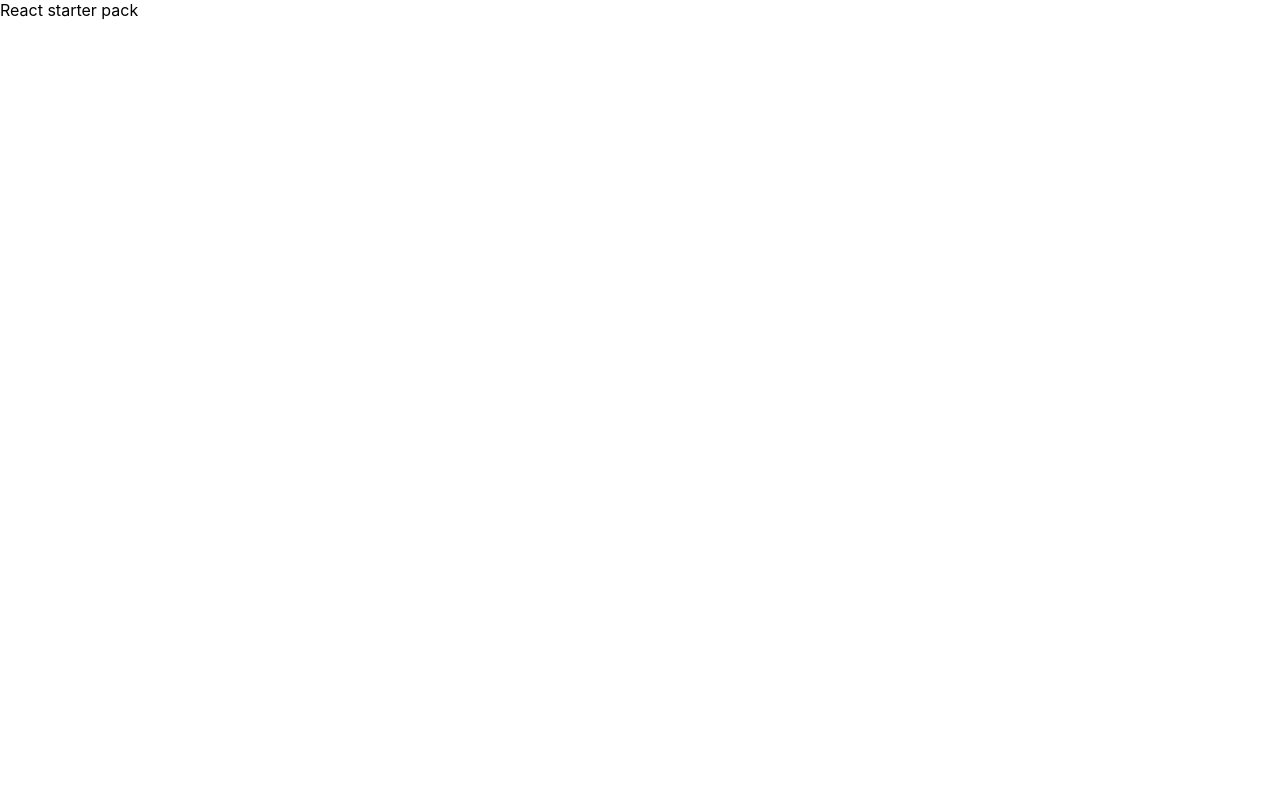
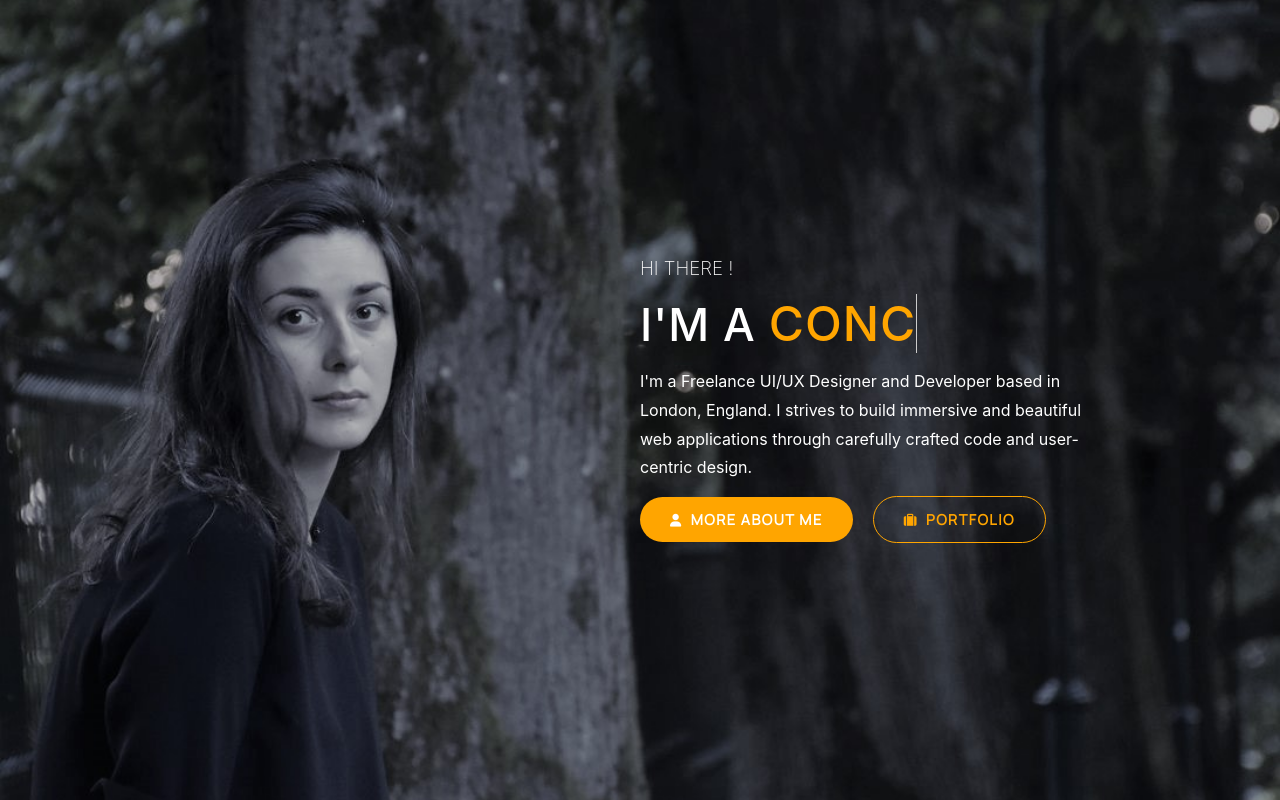
Before and after one commit to PetDavy/masha-klavier, a React (Create React App) app: page / in a window 1280 px wide. Built offline with nearby package versions, Linux system fonts and the light colour scheme.

Commit message:
add home page

```diff
--- a/package.json
+++ b/package.json
@@ -9,6 +9,8 @@
     "@testing-library/user-event": "^12.2.2",
     "react": "^17.0.1",
     "react-dom": "^17.0.1",
+    "react-router": "^5.2.0",
+    "react-router-dom": "^5.2.0",
     "react-scripts": "4.0.0",
     "web-vitals": "^0.2.4"
   },
--- a/public/index.html
+++ b/public/index.html
@@ -8,6 +8,9 @@
       name="description"
       content="Web site created using create-react-app"
     />
+    <link rel="preconnect" href="https://fonts.gstatic.com">
+    <link href="https://fonts.googleapis.com/css2?family=Manrope&display=swap" rel="stylesheet">
+    <script src="https://kit.fontawesome.com/38275cb7f9.js" crossorigin="anonymous"></script>
     <title>React App</title>
   </head>
   <body>
--- a/src/App.jsx
+++ b/src/App.jsx
@@ -1,8 +1,18 @@
 import React from 'react';
+import { Route, Switch } from 'react-router-dom';
+import { Home } from './components/Home';
 import './App.scss';
 
 export const App = () => (
-  <div>
-    React starter pack
+  <div className="App">
+    <Switch>
+      <Route exact path="/">
+        <Home />
+      </Route>
+
+      <Route exact path="*">
+        <h1>Page Not Found</h1>
+      </Route>
+    </Switch>
   </div>
 );
--- a/src/App.scss
+++ b/src/App.scss
@@ -1,8 +1,66 @@
-.nav {
-  display: flex;
-  margin: 20px;
+$primary-transition: 0.5s;
 
-  * {
-    margin-right: 10px;
+*,
+*:before,
+*:after {
+  box-sizing: border-box;
+}
+
+html {
+  font-family: 'Manrope', sans-serif;
+}
+
+body {
+  overflow: hidden;
+}
+
+body,
+h1,
+h2,
+h3,
+p {
+  margin: 0;
+  padding: 0;
+}
+
+.App {
+  & section {
+    display: flex;
+    position: absolute;
+    top: 0;
+    // left: 100%;
+    left: 0;
+    width: 100%;
+    height: 100vh;
+    overflow-y: auto;
   }
 }
+
+.btn {
+	display: inline-block;
+	margin-right: 20px;
+  padding:13px 30px;
+
+	font-size: 0.9rem;
+  font-weight: 700;
+  font-family: 'Manrope', sans-serif;
+	letter-spacing: 1.5px;
+	text-transform: uppercase;
+  border-radius: 50px;
+	text-decoration: none;
+
+  overflow:hidden;
+  cursor: pointer;
+
+  & i {
+    position: relative;
+    font-size: 0.8rem;
+    margin-right: 8px;
+    z-index: 2;
+  }
+
+  & span {
+    position: relative;
+    z-index: 2;
+  }
+}
--- /dev/null
+++ b/src/components/Home/Home.jsx
@@ -0,0 +1,37 @@
+import React from 'react';
+import { TypingText } from './TypingText';
+import './Home.scss';
+
+export const Home = () => (
+  <section className="Home">
+    <div className="Home__text">
+      <h3 className="Home__text--small">hi there !</h3>
+      <h1 className="Home__text--large">
+        {`i'm a `}
+        <TypingText />
+      </h1>
+      <p className="Home__paragraph">
+        I&apos;m a Freelance UI/UX Designer and Developer based in
+        London, England. I strives to build immersive and beautiful web
+        applications through carefully crafted code and user-centric design.
+      </p>
+
+      <div className="Home__buttons">
+        <button
+          type="button"
+          className="btn Home__btn-about"
+        >
+          <i className="fas fa-user" />
+          <span>more about me</span>
+        </button>
+        <button
+          type="button"
+          className="btn Home__btn-portfolio"
+        >
+          <i className="fas fa-suitcase" />
+          <span>portfolio</span>
+        </button>
+      </div>
+    </div>
+  </section>
+);
--- /dev/null
+++ b/src/components/Home/Home.scss
@@ -0,0 +1,106 @@
+$primary-color: orange;
+
+.Home {
+	justify-content: flex-end;
+  align-items: center;
+
+  background: url('../../media/main-showcase.jpg') no-repeat center/cover;
+
+  &__paragraph {
+    max-width: 70%;
+    padding: 7px 0;
+    line-height: 1.8;
+  }
+
+  &__buttons {
+    padding: 7px 0;
+  }
+
+  &__btn-about {
+    position: relative;
+    background: $primary-color;
+    color: #fff;
+    border: none;
+
+    &::before {
+      position: absolute;
+      top:0;
+      left:-20%;
+      content: '';
+      transform: skewX(-40deg);
+      background:#4d4d4d;
+      width: 0%;
+      height: 100%;
+
+      z-index: 1;
+      transition: width 0.5s;
+    }
+
+    &:hover::before {
+      width: 130%;
+    }
+  }
+
+  &__btn-portfolio {
+    position: relative;
+    color: $primary-color;
+    border:1px solid $primary-color;
+    background-color: transparent;
+
+    &:hover {
+      color:#fff;
+    }
+
+    &::before {
+      position: absolute;
+      top:0;
+      left:-20%;
+
+      content: '';
+      transform: skewX(-40deg);
+      background:$primary-color;
+      width: 0%;
+      height: 100%;
+
+      z-index: 1;
+      transition: width 0.4s;
+    }
+
+    &:hover::before {
+      width: 130%;
+    }
+  }
+}
+
+.Home__text {
+	display: flex;
+	width: 50%;
+	height: 100%;
+	flex-direction: column;
+  justify-content: center;
+
+  color:#fff;
+
+  &--small, &--large {
+    padding:7px 0;
+  }
+
+  &--small {
+    font-weight: 200;
+    text-transform: uppercase;
+  }
+
+  &--large {
+    font-size: 2.8rem;
+    font-weight: 500;
+
+    text-transform: uppercase;
+    letter-spacing: 1px;
+  }
+}
+
+.TypingText {
+	color: orange;
+	border-right: 1px solid #ccc;
+	font-size: 3rem;
+}
--- /dev/null
+++ b/src/components/Home/TypingText.jsx
@@ -0,0 +1,45 @@
+import React, { useState, useEffect } from 'react';
+
+const words = ['Pianist', 'Сoncertmaster', 'Musician'];
+const initTypeSpeed = 250;
+
+export const TypingText = () => {
+  const [index, setIndex] = useState(0);
+  const [typeSpeed, setTypeSpeed] = useState(initTypeSpeed);
+  const [currentText, setCurrentText] = useState('');
+  const [isDeleting, setIsDeleting] = useState(false);
+  const [typingTrigger, setTypingTrigger] = useState(true);
+
+  const changeText = () => {
+    const fullWord = words[index % words.length];
+
+    if (isDeleting && currentText) {
+      setCurrentText(fullWord.slice(0, currentText.length - 1));
+      setTypeSpeed(initTypeSpeed / 2);
+    } else if (!isDeleting && currentText !== fullWord) {
+      setCurrentText(fullWord.slice(0, currentText.length + 1));
+      setTypeSpeed(initTypeSpeed);
+    }
+
+    if (!isDeleting && currentText === fullWord) {
+      setTypeSpeed(1500);
+      setIsDeleting(true);
+    } else if (isDeleting && currentText === '') {
+      setIsDeleting(false);
+      setIndex(index + 1);
+      setTypeSpeed(initTypeSpeed);
+    }
+
+    setTypingTrigger(!typingTrigger);
+  };
+
+  useEffect(() => {
+    setTimeout(changeText, typeSpeed);
+  }, [typingTrigger]);
+
+  return (
+    <span className="TypingText">
+      {currentText}
+    </span>
+  );
+};
--- /dev/null
+++ b/src/components/Home/index.js
@@ -0,0 +1 @@
+export * from './Home';
--- a/src/index.jsx
+++ b/src/index.jsx
@@ -1,11 +1,14 @@
 import React from 'react';
 import ReactDOM from 'react-dom';
+import { BrowserRouter as Router } from 'react-router-dom';
 import './index.css';
 import { App } from './App';
 
 ReactDOM.render(
   <React.StrictMode>
-    <App />
+    <Router>
+      <App />
+    </Router>
   </React.StrictMode>,
   document.getElementById('root'),
 );
```
Also changed, not shown: src/components/About/About.jsx (added), src/components/About/index.js (added), src/media/main-showcase.jpg (added), 1 other file (tests, documents, lock files or other folders).
